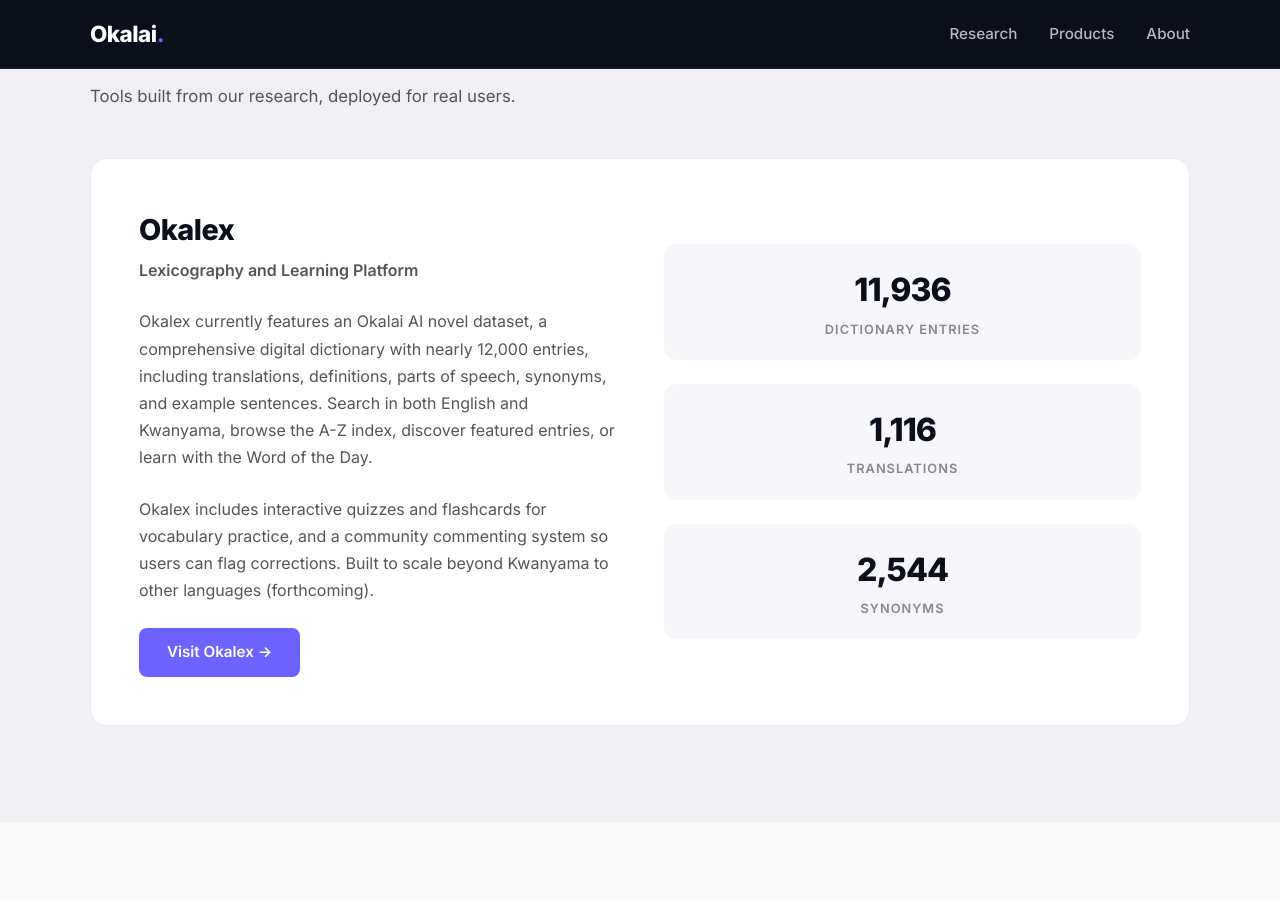
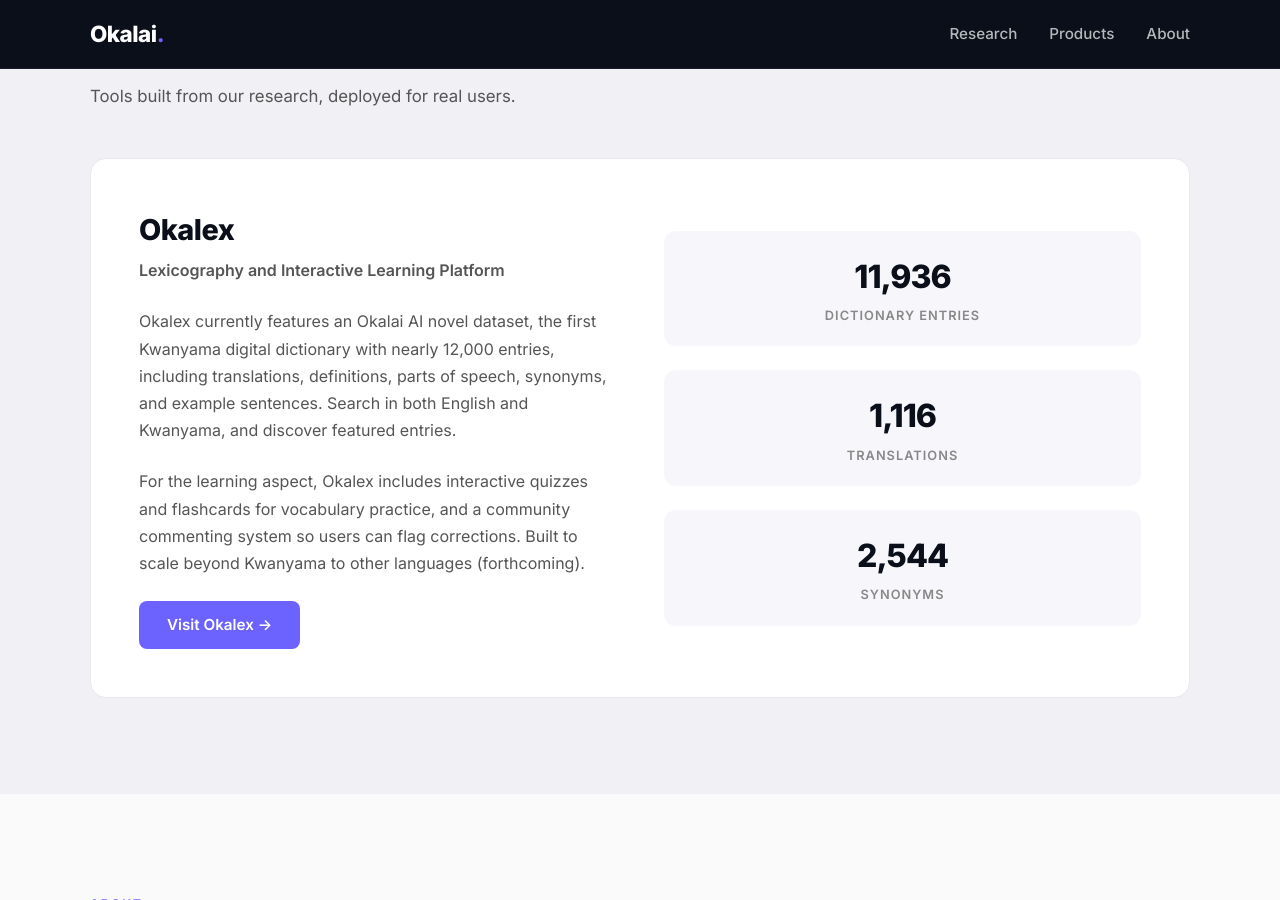
Before and after one commit to okalai-ai/okalai-site, a Jekyll site: the page built from index.md, in a window 1280 px wide and 900 px high, scrolled down 1533 px. Built offline with Jekyll 4.4.1, drawn with Linux system fonts in a browser that asks for light colours.

Commit message:
Revise Okalex product description and tagline
Updated product tagline and description for Okalex.

```diff
--- a/index.md
+++ b/index.md
@@ -63,12 +63,12 @@ title: Home
     <div class="product-card" data-sr>
       <div class="product-info">
         <h3>Okalex</h3>
-        <p class="product-tagline">Lexicography and Learning Platform</p>
+        <p class="product-tagline">Lexicography and Interactive Learning Platform</p>
         <p>
-          Okalex currently features an Okalai AI novel dataset, a comprehensive digital dictionary with nearly 12,000 entries, including translations, definitions, parts of speech, synonyms, and example sentences. Search in both English and Kwanyama, browse the A-Z index, discover featured entries, or learn with the Word of the Day.
+          Okalex currently features an Okalai AI novel dataset, the first Kwanyama digital dictionary with nearly 12,000 entries, including translations, definitions, parts of speech, synonyms, and example sentences. Search in both English and Kwanyama,  and discover featured entries.
         </p>
         <p>
-          Okalex includes interactive quizzes and flashcards for vocabulary practice, and a community commenting system so users can flag corrections. Built to scale beyond Kwanyama to other languages (forthcoming).
+          For the learning aspect, Okalex  includes interactive quizzes and flashcards for vocabulary practice, and a community commenting system so users can flag corrections. Built to scale beyond Kwanyama to other languages (forthcoming).
         </p>
         <a href="https://okalex.org/" class="btn btn-primary" target="_blank" rel="noopener">Visit Okalex &rarr;</a>
       </div>
```
